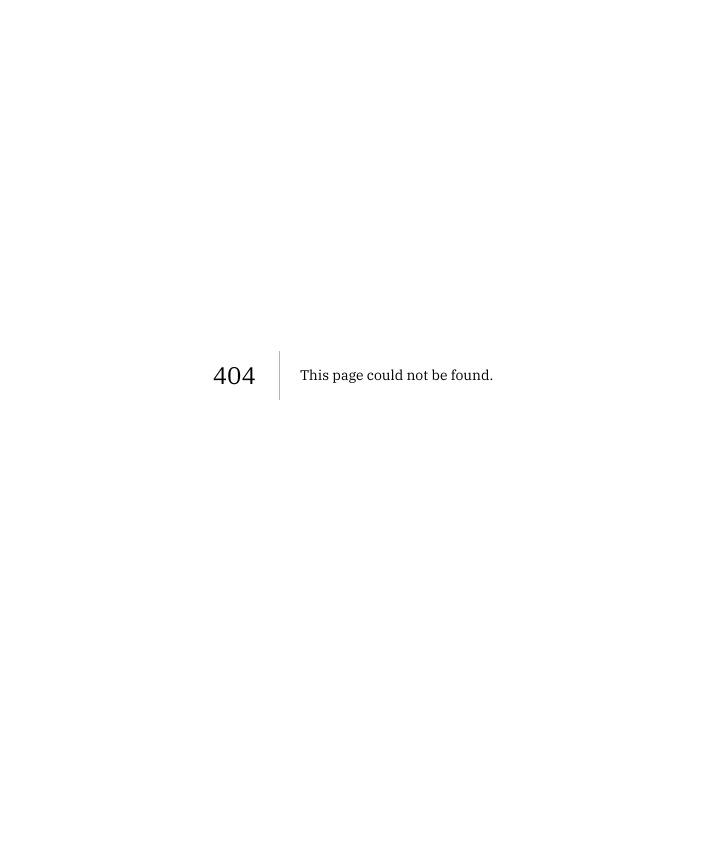
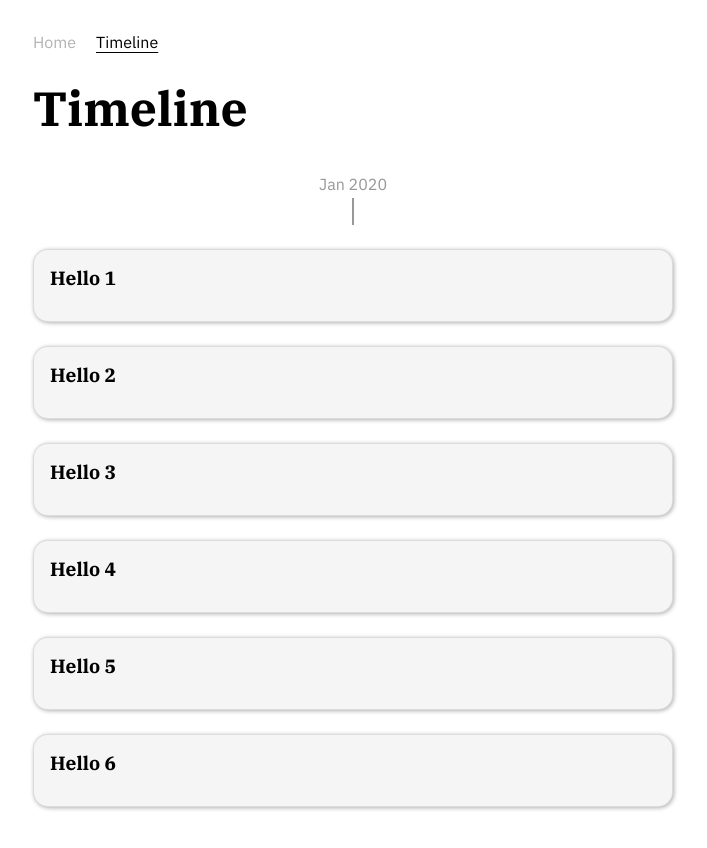
Before and after one commit to Tennis-Ball/personal_website, a Next.js app: page /timeline in a window 1280 px wide. Before the commit this address had no page. Shown: the top 848 px of the page, without its empty margins (287-994 px from the left). Before the commit the page ends 800 px from the top, so only its background shows below. Built offline with nearby package versions, Linux system fonts and the light colour scheme.

Commit message:
basic timeline

```diff
--- a/components/nav.js
+++ b/components/nav.js
@@ -6,8 +6,7 @@ export default function Nav(props){
     return (
         <div className={styles.container}>
             <A url="/">Home</A>
-            <A url="/page1">Page 1</A>
-            <A url="/page2">Page 2</A>
+            <A url="/timeline">Timeline</A>
         </div>
     )
 }
--- /dev/null
+++ b/pages/timeline/index.js
@@ -0,0 +1,64 @@
+import Head from 'next/head'
+import { Component } from 'react'
+import Nav from '/components/nav'
+import styles from '/styles/Timeline.module.css'
+
+export default function Timeline(){
+    let events = [
+        {content: <Box><h3>Hello 1</h3></Box>, date:"1/1/2020" },
+        {content: <Box><h3>Hello 2</h3></Box>, date:"1/1/2020" },
+        {content: <Box><h3>Hello 3</h3></Box>, date:"1/1/2020" },
+        {content: <Box><h3>Hello 4</h3></Box>, date:"1/1/2021" },
+        {content: <Box><h3>Hello 5</h3></Box>, date:"1/1/2022" },
+        {content: <Box><h3>Hello 6</h3></Box>, date:"1/20/2022" }
+
+    ]
+    return (
+        <div>
+            <Head>
+                <title>Timeline | Mason Choi</title>
+                <meta name="description" content="[Insert Description Here]" />
+                <link rel="icon" href="/favicon.ico" />
+            </Head>
+            <Nav />
+            <h1>Timeline</h1>
+            {(()=>{
+                let formatted = events.map(e => {return {content: e.content, date: new Date(e.date)}}).sort((a,b)=> a.date.getTime() < b.date.getTime())
+                let dateDiffs = []
+                for(let i = 0; i<formatted.length;i++){
+                    let date1 = formatted[i]?.date
+                    let date2 = formatted[i+1]?.date ?? date1
+                    let diff = date1 - date2
+                    console.log(diff)
+                    dateDiffs.push({content:formatted[i].content,diff:diff})
+                }
+
+                let components = []
+                // components.push(<Segment key="0" height={2} text={formatted[0]}/>)
+                components.push(<Segment key={`0`} height={0} text={formatted[0]?.date.toLocaleDateString('default',{month:"short", year:'numeric'}) ?? ""}  top={true}/>)
+                for (let i =0; i<dateDiffs.length;i++){
+                    components.push(<div key={`${i} - 1`}>{dateDiffs[i].content}</div>)
+                    if(dateDiffs[i].diff > (1000 * 60 * 60 * 24 * 30)){
+                        components.push(<Segment key={`${i} - 2`} height={Math.sqrt(dateDiffs[i].diff / (1000 * 60 * 60 * 24)) / 2} text={formatted[i+1]?.date.toLocaleDateString('default',{month:"short", year:'numeric'}) ?? ""} />)
+                    }
+                }
+                return components
+            })()}
+        </div>
+    )
+}
+
+function Box(props){
+    return(
+        <div className={`neutral ${styles.box}`}>{props.children}</div>
+    )
+}
+
+
+function Segment(props){
+    return (
+        <div className={styles.segment} style={{height: (Math.max(props.height, 3)) + 'em'}}>
+            <span style={{transform: `translateY(${props.top ? -1: 0}em)`}}>{props.text}</span>
+        </div>
+    )
+}
--- /dev/null
+++ b/styles/Timeline.module.css
@@ -0,0 +1,18 @@
+.box {
+    padding: 1rem;
+}
+
+.segment {
+    width: 2px;
+    background-color: var(--foreground-color-1);
+    margin: auto;
+    display: flex;
+    justify-content: center;
+    align-items: center;
+    opacity: 0.4;
+}
+
+.segment span{
+    background-color: var(--background-color-1);
+    white-space: nowrap;
+}
--- a/styles/globals.css
+++ b/styles/globals.css
@@ -47,8 +47,9 @@ html, body, #__next, #__next > div{
     padding-right: calc(50% - 20em);
     padding-top: 30px;
     padding-bottom: 80px;
-    gap: 1.5em;
+    gap: 1.5rem;
     overflow: auto;
+    height: fit-content;
 }
 
 @media screen and (max-width: 44em) {
@@ -69,19 +70,19 @@ html, body, #__next, #__next > div{
 
 h1,h2,h3 {
   font-family: 'IBM Plex Serif';
-  margin: 1rem 0 1rem 0;
+  margin-bottom: 1rem;
   line-height: 1.2
 }
 
 h1{
   font-size: 3em;
-  margin: 2rem 0 2rem 0;
+  /* margin: 2rem 0 2rem 0; */
 }
 
 
 h2{
   font-size: 2em;
-  margin: 1rem 0 1rem 0;
+  /* margin: 1rem 0 1rem 0; */
 }
 
 
```
Also changed, not shown: components/dropdown.module.css (+4 -3 lines), pages/index.js (+0 -7 lines), styles/Home.module.css (+8 -30 lines), 1 other file (tests, documents, lock files or other folders).
